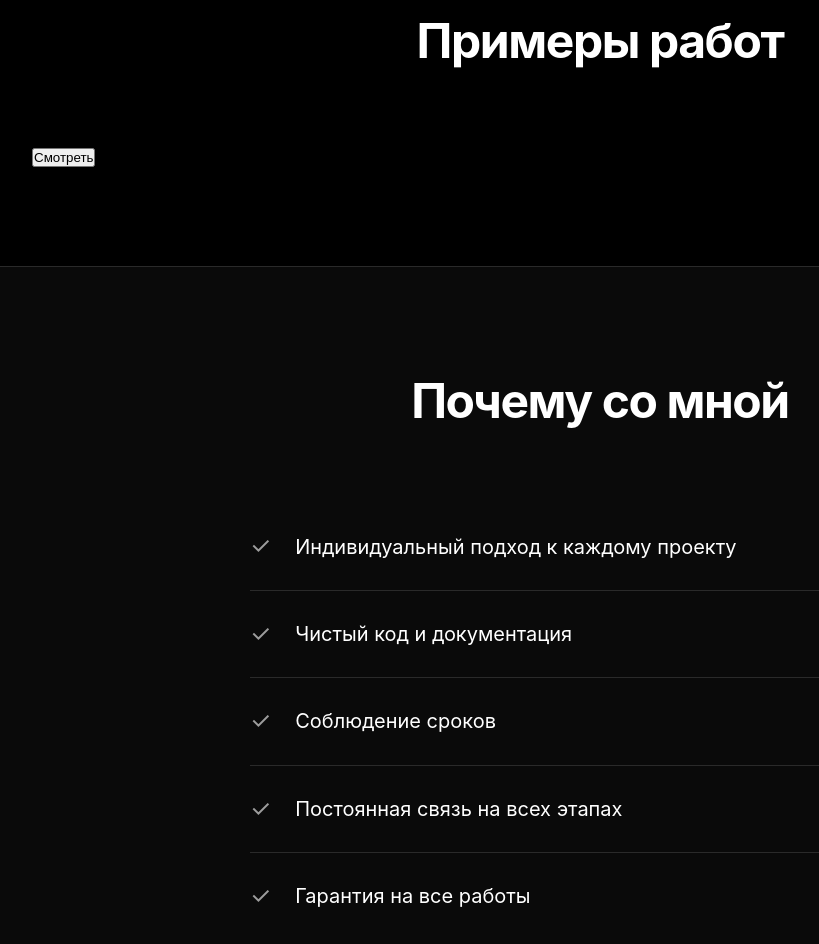
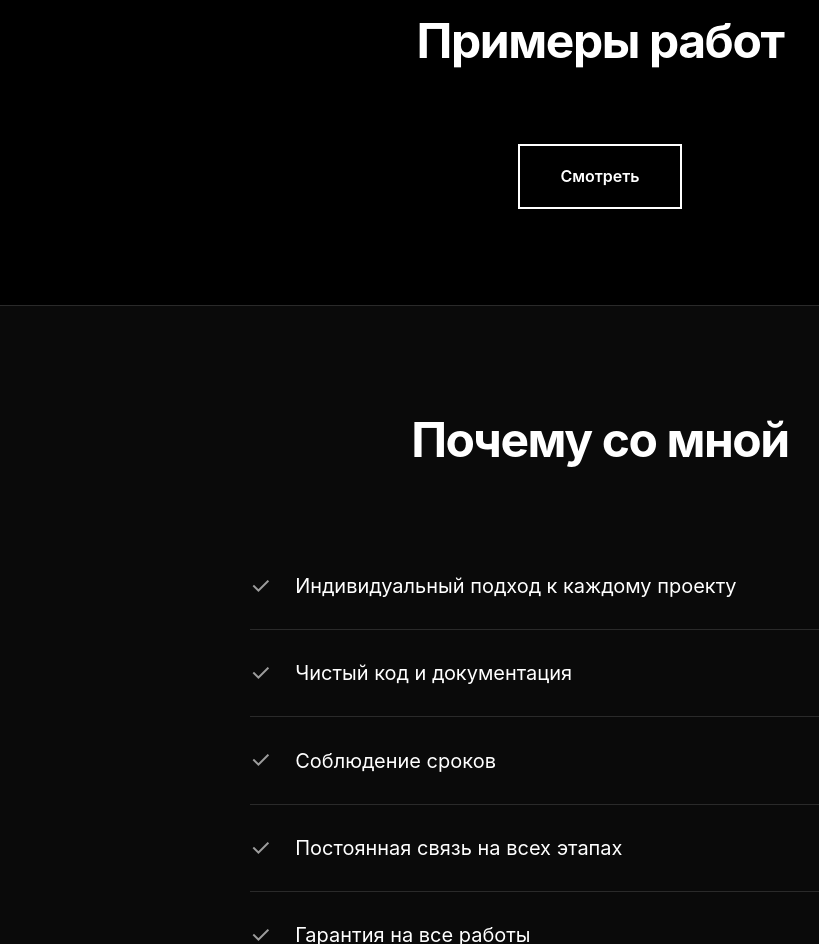
Before and after one commit to tgpythondev/telegram-tickets, a plain HTML site: page frontend/index.html in a window 1280 px wide. Shown: the part 1721-2665 px from the top of the page, without its empty margins (40-859 px from the left). Drawn offline with Linux system fonts and the light colour scheme.

Commit message:
Global update 2.1

```diff
--- a/frontend/index.html
+++ b/frontend/index.html
@@ -84,8 +84,8 @@
 
     <section id="portfolio" class="portfolio fade-in-up">
         <h2>Примеры работ</h2>
-        <div class="portfolio-placeholder">
-            <button id="btn-watch" class="btn-watch">Смотреть</button>
+        <div class="section-cta">
+            <a href="portfolio.html" class="cta-button secondary magnetic-btn liquid-border">Смотреть</a>
         </div>
     </section>
 
```
